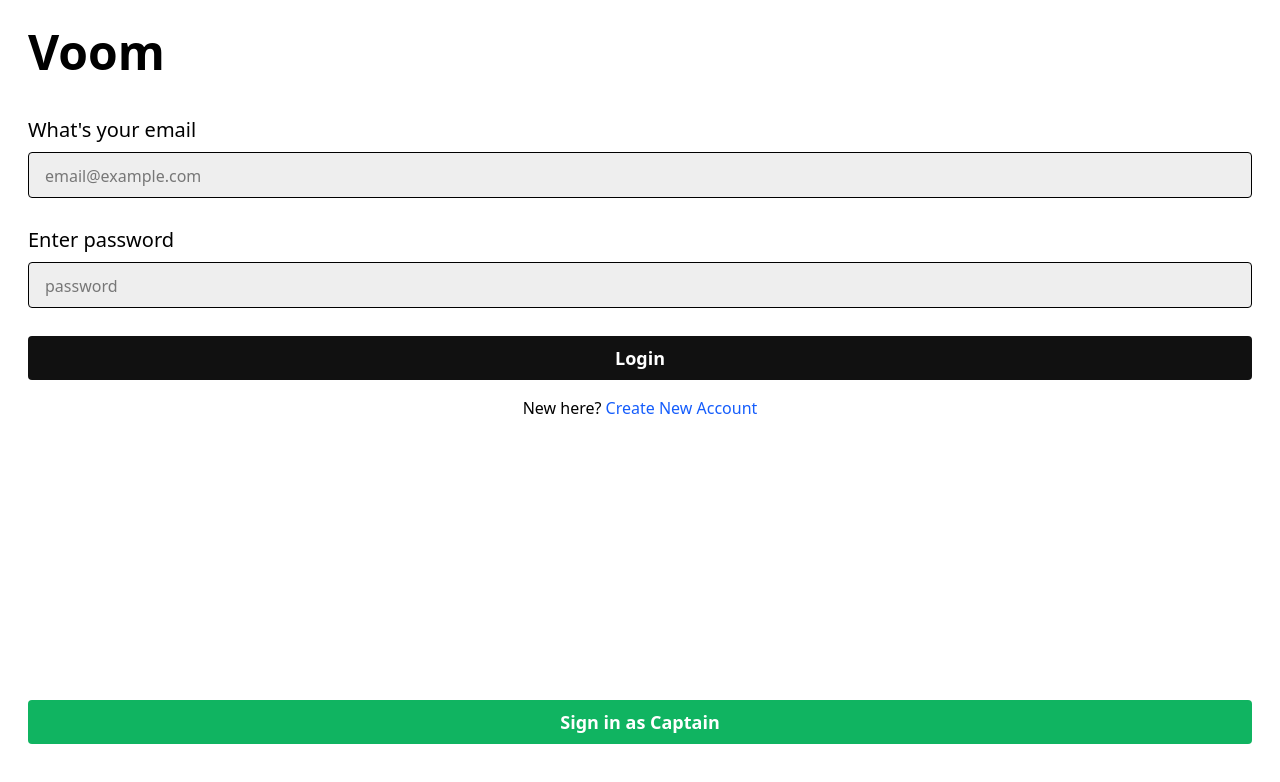
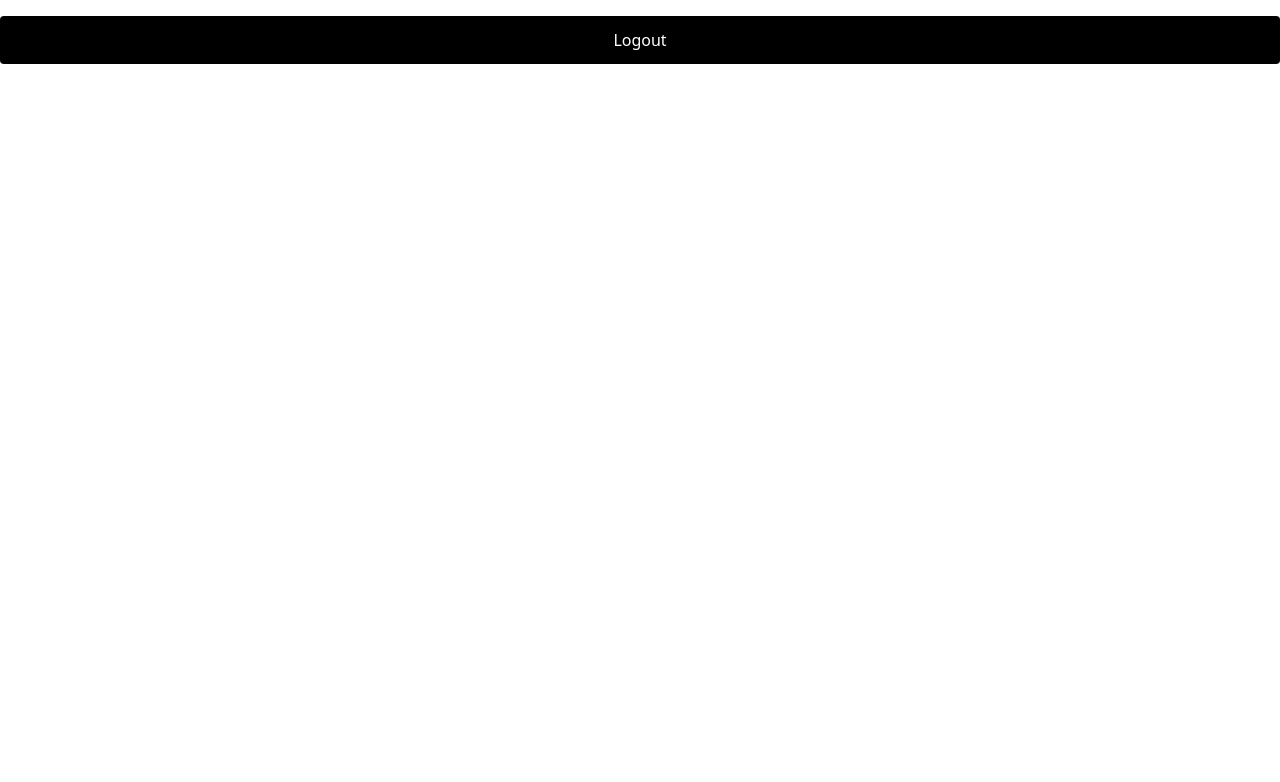
Before and after one commit to Nitinshukla88/Voom-Frontend, a React (Vite) app: page /home in a window 1280 px wide. Before the commit this address led to /user/login. Shown: the top 782 px of the page. Built offline with nearby package versions, Linux system fonts and the light colour scheme; sample sign-in values are in the browser's storage.

Commit message:
added the logout API and refactored the logic to clear localstorage

```diff
--- a/src/App.jsx
+++ b/src/App.jsx
@@ -6,8 +6,6 @@ import CaptainLogin from './components/CaptainLogin'
 import CaptainSignUp from './components/CaptainSignUp'
 import LandingPage from './components/LandingPage'
 import Home from './components/Home'
-import UserLogout from './components/UserLogout'
-import UserContext from './context/UserContext'
 import UserProtectedWrapper from './context/UserProtectedWrapper'
 
 const App = () => {
@@ -19,7 +17,6 @@ const App = () => {
           <Route path="/captain/login" element={<CaptainLogin/>}/>
           <Route path="/captain/signup" element={<CaptainSignUp/>}/>
           <Route path="/home" element={<UserProtectedWrapper><Home/></UserProtectedWrapper>}/>
-          <Route path="/user/logout" element={<UserProtectedWrapper><UserLogout/></UserProtectedWrapper>}/>
         </Routes>
   )
 }
--- a/src/components/Home.jsx
+++ b/src/components/Home.jsx
@@ -1,11 +1,25 @@
-import React, { useContext } from 'react'
+import React, { useContext, useEffect } from 'react'
 import { UserDataContext } from '../context/UserContext';
+import { useNavigate } from 'react-router-dom';
+import axios from 'axios';
 
 const Home = () => {
-  const { user } = useContext(UserDataContext);
-  console.log(user);
+  const navigate = useNavigate();
+    const { setUser } = useContext(UserDataContext);
+
+    const handleLogout = async() => {
+        const response = await axios.post(`${import.meta.env.VITE_BASE_URL}/users/logout`, {}, {withCredentials : true});
+        if(response.status === 200){
+            setUser(null);
+            localStorage.removeItem("voom-user");
+            console.log("voom-user removed by logout route");
+            navigate("/user/login");
+        }
+    }
   return (
-    <div>Home</div>
+    <div>
+      <button className='w-full bg-black text-white py-3 rounded mt-4' onClick={handleLogout}>Logout</button>
+    </div>
   )
 }
 
--- a/src/components/UserLogin.jsx
+++ b/src/components/UserLogin.jsx
@@ -8,7 +8,7 @@ const UserLogin = () => {
   const [email, setEmail] = useState('');
   const [password, setPassword] = useState('');
   const navigate = useNavigate()
-  const { user, setUser } = useContext(UserDataContext);
+  const { setUser } = useContext(UserDataContext);
 
   const submitEventHandler = async(e) => {
     e.preventDefault();
--- a/src/components/UserSignUp.jsx
+++ b/src/components/UserSignUp.jsx
@@ -13,7 +13,7 @@ const UserSignUp = () => {
 
   const navigate = useNavigate();
 
-  const { user, setUser } = useContext(UserDataContext);
+  const { setUser } = useContext(UserDataContext);
 
   const submitEventHandler = async(e) => {
     e.preventDefault();
@@ -29,6 +29,7 @@ const UserSignUp = () => {
     const data = response?.data;
     if(response.status === 200){
       setUser(data.newUser);
+      localStorage.setItem("voom-user", JSON.stringify(data.newUser));
       navigate('/home');
     }
 
--- /dev/null
+++ b/src/context/CaptainContext.jsx
@@ -0,0 +1,17 @@
+import React, { createContext, useState } from 'react';
+
+export const CaptainDataContext = createContext();
+
+export const CaptainContext = ({ children }) => {
+    const [captain, setCaptain] = useState(null);
+
+    const updateCaptain = (newCaptain) => {
+        setCaptain(newCaptain);
+    };
+
+    return (
+        <CaptainDataContext.Provider value={{ captain, updateCaptain }}>
+            {children}
+        </CaptainDataContext.Provider>
+    );
+};
--- a/src/context/UserContext.jsx
+++ b/src/context/UserContext.jsx
@@ -5,14 +5,16 @@ export const UserDataContext = createContext();
 
 const UserContext = ({ children }) => {
 
-  const [user, setUser] = useState({
-    fullname: {
-      firstname: "",
-      lastname: "",
-    },
-    email: "",
-    password: "",
+  const [user, setUser] = useState(() =>{
+    const storedUser = localStorage.getItem("voom-user");
+    return storedUser ? JSON.parse(storedUser) : null
   });
+
+  useEffect(()=> {
+    if(user){
+      localStorage.setItem("voom-user", JSON.stringify(user));
+    }
+  },[user])
 
   return (
     <div>
--- a/src/context/UserProtectedWrapper.jsx
+++ b/src/context/UserProtectedWrapper.jsx
@@ -8,7 +8,7 @@ const UserProtectedWrapper = ({ children }) => {
     const navigate = useNavigate();
 
     useEffect(()=>{
-      if(!user?.email){
+      if(!user){
         navigate("/user/login");
       }
     }, [user, navigate]);
--- a/src/main.jsx
+++ b/src/main.jsx
@@ -1,17 +1,19 @@
-import { StrictMode } from 'react'
-import { createRoot } from 'react-dom/client'
-import './index.css'
-import { BrowserRouter } from 'react-router-dom'
-import App from './App'
-import UserContext from './context/UserContext'
+import { StrictMode } from "react";
+import { createRoot } from "react-dom/client";
+import "./index.css";
+import { BrowserRouter } from "react-router-dom";
+import App from "./App";
+import UserContext from "./context/UserContext";
+import { CaptainContext } from "./context/CaptainContext";
 
-createRoot(document.getElementById('root')).render(
-    <BrowserRouter>
-      <StrictMode>
+createRoot(document.getElementById("root")).render(
+  <BrowserRouter>
+    <StrictMode>
+      <CaptainContext>
         <UserContext>
           <App />
         </UserContext>
-      </StrictMode>
-    </BrowserRouter>
-
-)
+      </CaptainContext>
+    </StrictMode>
+  </BrowserRouter>
+);
```
